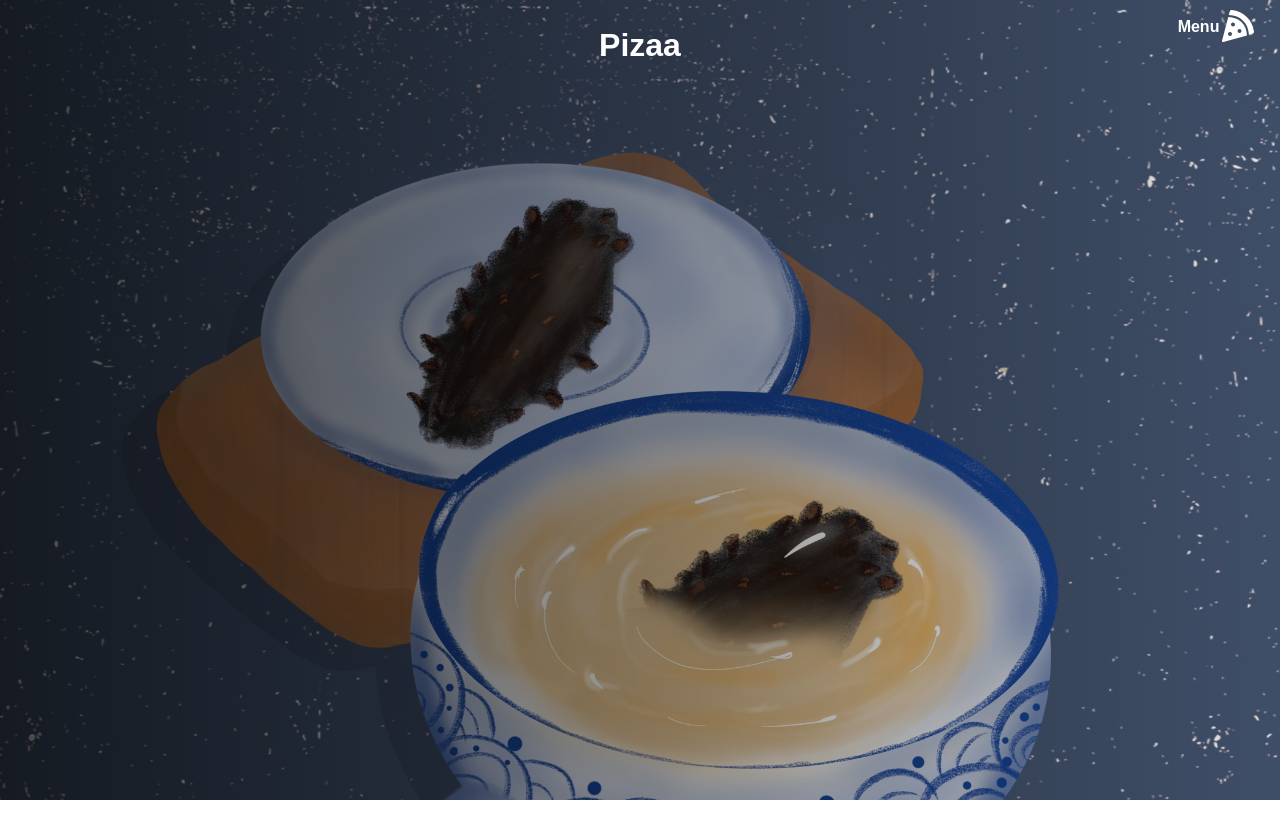
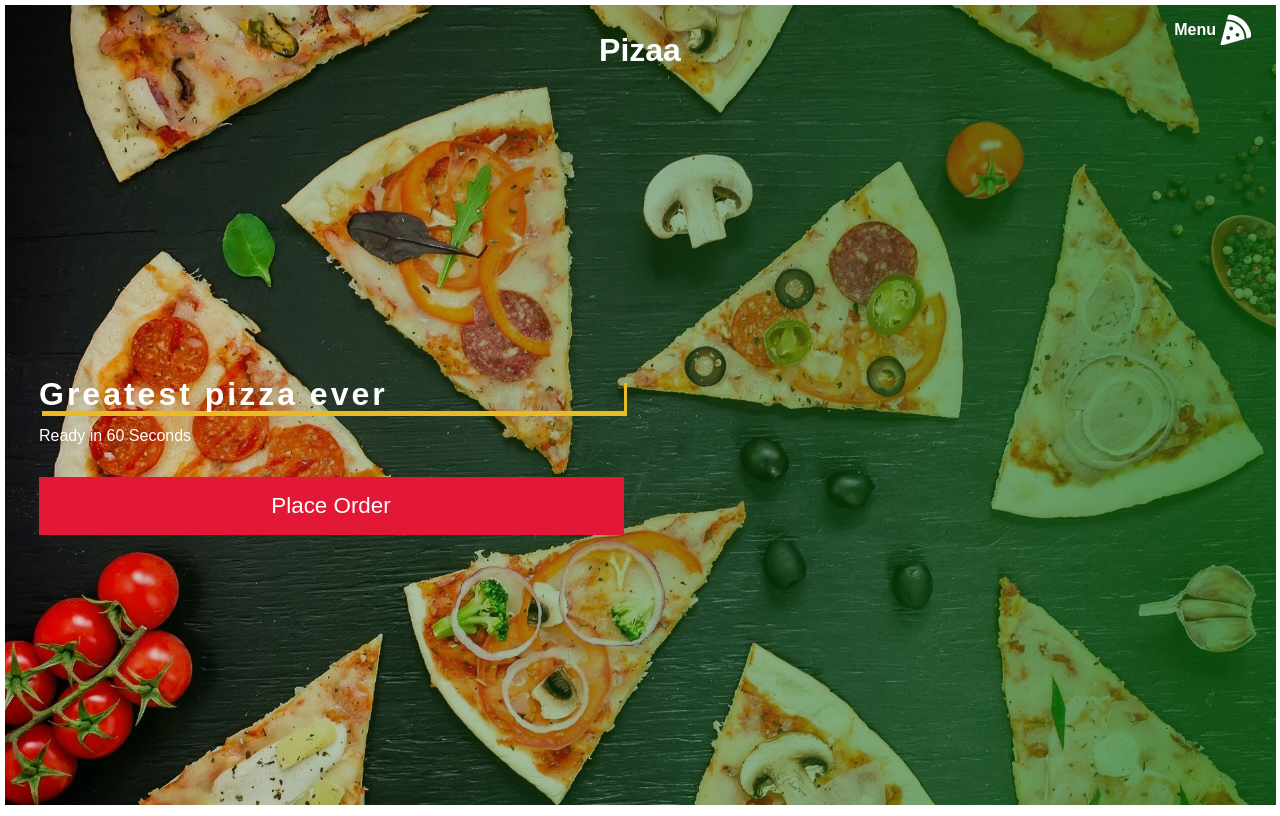
Before and after one commit to HeyitsCena/resturant, a React (Create React App) app: page / in a window 1280 px wide. Built offline with nearby package versions, Linux system fonts and the light colour scheme; a web font is replaced by a local one.

Commit message:
adding the hero section

```diff
--- a/src/components/Hero/HeroElements.js
+++ b/src/components/Hero/HeroElements.js
@@ -1,12 +1,74 @@
 import styled from 'styled-components';
-import imgBg from '../../images/pizza-3.jpg';
+import imgBg from '../../images/pizza-3.png';
 
 export const HeroContainer = styled.div`
-    background: linear-gradient(to right, rgba(0,0,0,0.7) , rgba(0,0,0,0.1)), url(${imgBg});
+    background: linear-gradient(to left, rgba(10,100,10,0.7) , rgba(0,0,0,0.1)), url(${imgBg});
 
     Height: 100vh;
     background-position: center;
     background-size: cover;
 
+    `;
 
-    `;
+
+export const HeroContent = styled.div`
+    height: calc(100vh - 80px);
+    max-height: 100%;
+    width: 100vw;
+    padding: 0rem calc((100vh - 1300px )/ 200 );
+
+`;
+
+export const HeroItems = styled.div`
+    display: flex;
+    flex-direction: column;
+    justify-content: center;
+    align-itmes: flex-start;
+    height: 100vh;
+    max-height: 100%;
+    padding: 0 2rem;
+    width: 650px;
+    color: #fff;
+    text-transform: upper-case;
+    line-height: 1;
+    font-wight: bold;
+
+    @media screen and (max-width: 650px ){
+        width:100%;
+    }
+`;
+
+export const HeroH1 = styled.h1`
+
+    font-size: clamp( 2.5rem, 10vm , 5rem);
+    margin-bottom: 1rem;
+    box-shadow: 3px 5px #e9ba23;
+    letter-spacing: 3px;
+`;
+
+export const HeroP = styled.p`
+    font-size: clamp( 2rem, 2.5vm , 3rem);
+    margin-bottom 2rem;
+
+
+`;
+
+
+export const HeroBtn = styled.button`
+    font-size: 1.4rem;
+    padding: 1rem 4rem;
+    border: none;
+    background: #e31837;
+    color: #ffff;
+    transition: 0.2s ease-out;
+
+    -
+    &:hover{
+        background: #ffc500;
+        transition: 0.2s ease-out;
+        cursor: pointer;
+        color: #000;
+    }
+
+
+`;
--- a/src/components/Hero/index.js
+++ b/src/components/Hero/index.js
@@ -1,11 +1,18 @@
 import React from 'react';
 import Navbar from '../Navbar';
-import { HeroContainer } from './HeroElements';
+import { HeroContainer, HeroContent, HeroItems, HeroH1, HeroP, HeroBtn} from './HeroElements';
 
 const Hero = () => {
     return (
       <HeroContainer>
           <Navbar />
+          <HeroContent>
+            <HeroItems>
+              <HeroH1>  Greatest pizza ever </HeroH1>
+              <HeroP>   Ready in 60 Seconds  </HeroP>
+              <HeroBtn> Place Order          </HeroBtn>
+            </HeroItems>
+          </HeroContent>
       </HeroContainer>
     )
 }
--- a/src/globalStyles.js
+++ b/src/globalStyles.js
@@ -3,8 +3,8 @@
 export const GlobalStyle = createGlobalStyle`
     * {
         box-sizing: border-box;
-        margin: 0;
-        padding: 0;
+        margin: 0.5px;
+        padding: 0.5px;
         font-family :  'Pattaya', sans-serif;
 
     }
```
Also changed, not shown: src/components/Navbar/NavbarElements.js (line endings or trailing spaces), src/images/pizza-3.png (added).
